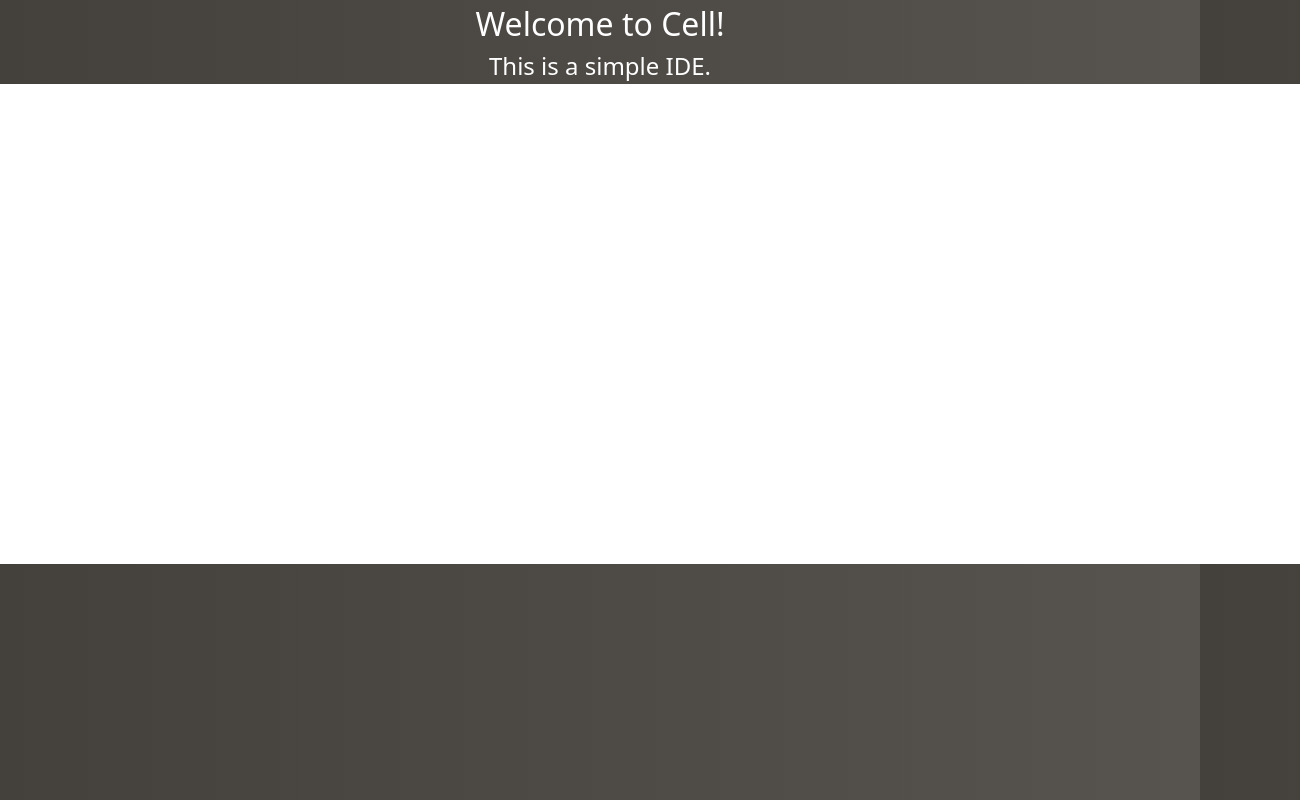
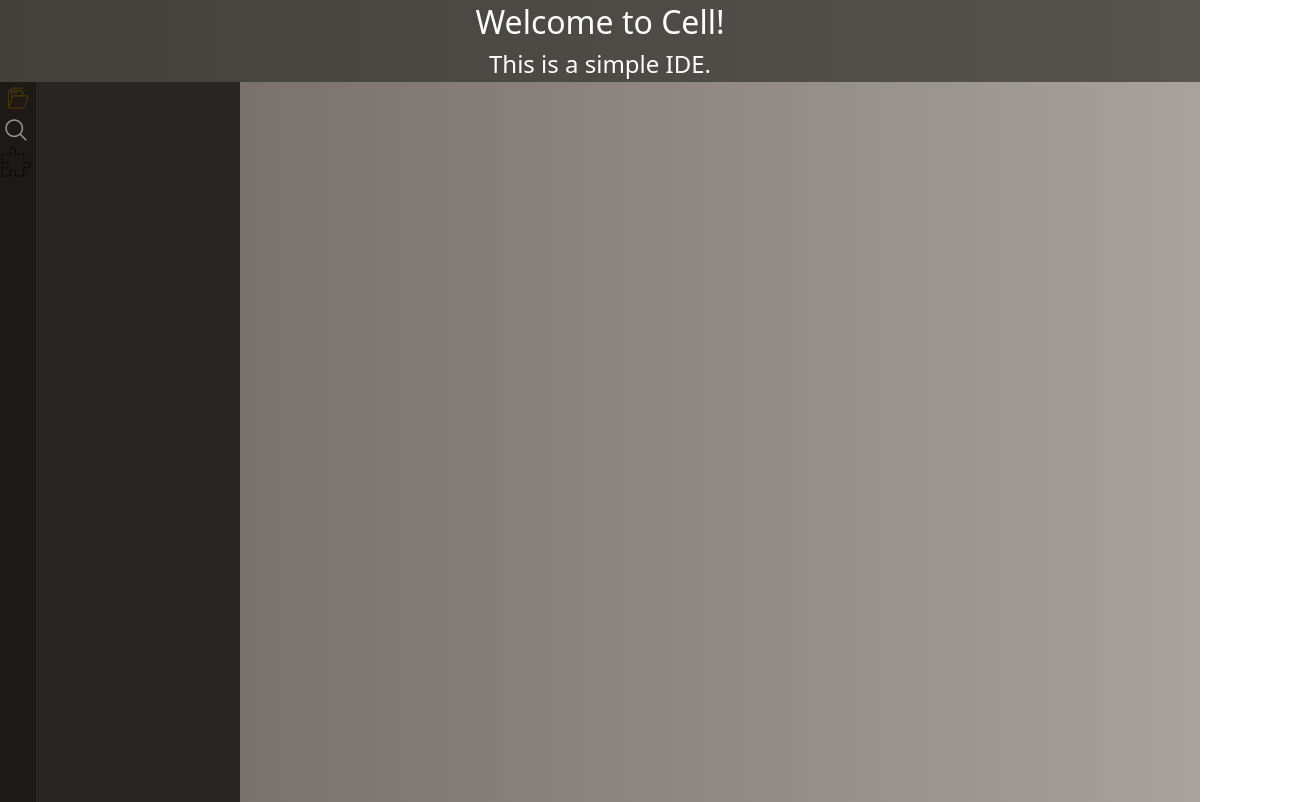
Before and after one commit to SynthesisLabs/Ide, an Electron app: page index.html in a window 1200 px wide. Shown: the whole page, 1300 px wide, since content can reach past the window. Drawn offline with Linux system fonts and the light colour scheme; no server answers.

Commit message:
sidebar
added a side bar

```diff
--- a/css/style.css
+++ b/css/style.css
@@ -8,3 +8,7 @@
 *{
     color: rgb(255, 255, 255);
 }
+.Icons{
+    height: 4vh;
+    max-width: 3vw;
+}
--- a/index.html
+++ b/index.html
@@ -8,15 +8,24 @@
     <link rel="stylesheet" href="css/styleo.css">
 </head>
 
-<body
-    class="w-full h-full flex justify-center items-center flex-col bg-gradient-to-r from-stone-700 to-stone-600 bg-opacity-80">
-    <div class="flex justify-center items-center flex-col">
+<body class="w-[100vw] h-[100vh] flex justify-center items-center flex-col bg-gradient-to-r from-stone-700 to-stone-600 bg-opacity-80">
+    <div class="flex justify-start items-center flex-col">
         <h1 class="text-xl">Welcome to Cell!</h1>
         <p class="text-base">This is a simple IDE.</p>
+        <div class="flex flex-row relative left-0">
+            <aside id="Explorer" class="bg-stone-800 h-[90vh] w-[20vw]">
+                <div class="flex flex-col items-start bg-stone-900 w-[3vw] h-[90vh]">
+                    <img src="icons/explorer.png" alt="explorer" class="Icons">
+                    <img src="icons/search.png" alt="search" class="Icons">
+                    <img src="icons/exstentions.png" alt="extentions" class="Icons">
+                </div>
+            </aside>
+            <textarea id="editor" class="text-white border-none outline-none resize-none w-[80vw] h-[90vh] ml-auto bg-gradient-to-r from-stone-500 to-stone-400 bg-opacity-80"cols="150" rows="20"></textarea>
+            <div id="file-info"></div>
+        </div>
+
     </div>
 
-    <div id="file-info"></div>
-    <textarea id="editor" style="color: black; border: none; outline: none; resize: none" cols="150" rows="20"></textarea>
     <script>
         const { ipcRenderer } = require('electron');
 
--- a/main.js
+++ b/main.js
@@ -61,6 +61,11 @@
         label: 'Exit',
         role: 'quit',
       },
+      {
+        label: 'Reload',
+        role: "forceReload",
+        accelerator: 'CmdOrCtrl+R',
+      }
     ],
   },
 
```
Also changed, not shown: css/styleo.css, icons/explorer.png (added), icons/exstentions.png (added), icons/search.png (added).
